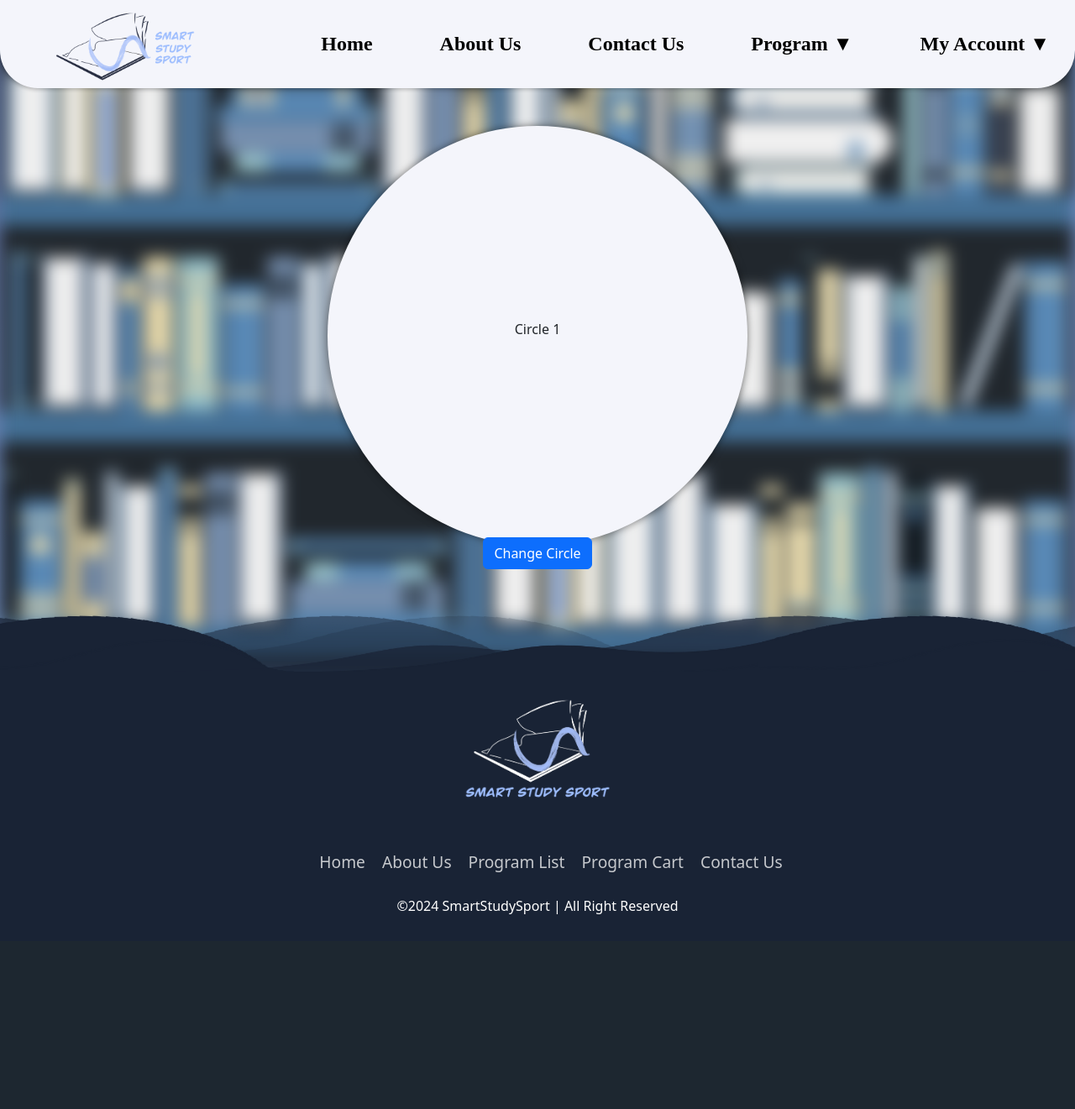
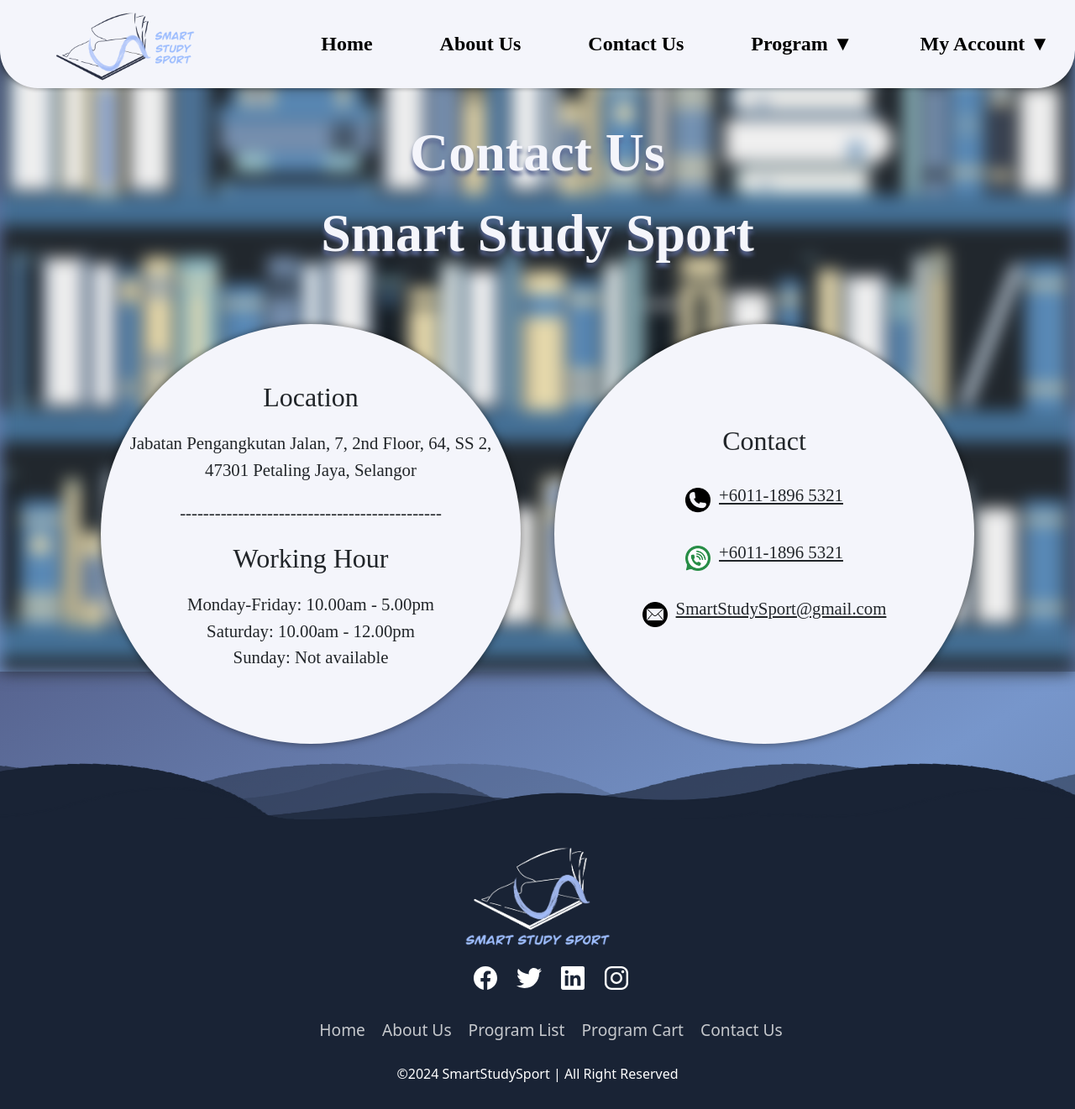
Before and after one commit to MrQin877/WebPro-B2200838, a PHP site: page /ContactUS.html in a window 1280 px wide. Shown: the whole page at 84% size. Before the commit the page ends 1089 px from the top, so only its background shows below. Run offline with PHP 8.4, Linux system fonts and the light colour scheme.

Commit message:
Contact Us complete

```diff
--- a/ContactUS.css
+++ b/ContactUS.css
@@ -1,11 +1,11 @@
 body {
     margin: 0;
     font-family: Georgia, 'Times New Roman', Times, serif;
-    position: relative; /* Ensure relative positioning for pseudo-element */
-    overflow-x: hidden; /* Prevent horizontal overflow */
+    position: relative;
+    overflow-x: hidden;
     background-image: linear-gradient(to bottom right, #576490, #7796CB, #5a7099), url('Contactus.png');
     background-size: cover;
-    background-attachment: fixed; /* Ensure background remains fixed */
+    background-attachment: fixed;
 }
 body::before {
     content: "";
@@ -16,12 +16,13 @@ body::before {
     height: 100%;
     background: url('Contactus.png') no-repeat center center;
     background-size: cover;
-    filter: blur(10px); /* Adjust blur amount as needed */
+    filter: blur(10px);
     z-index: -1;
 }
 
 section {
-    height: 100vh; /* Adjusted to full viewport height */
+    margin-top: -5%;
+    height: 130vh;
     position: relative;
     overflow: hidden;
     display: flex;
@@ -30,7 +31,28 @@ section {
     align-items: center;
 }
 
+.Jack-large-word {
+    font-weight: bold;
+    color: #f4f5fb;
+    font-family: "Jack Armstrong BB";
+    text-shadow: 0 5px 5px #576490;
+    margin-bottom: 40px;
+    font-size:400%
+}
 
+.Jack-normal-word {
+    font-family: "Jack Armstrong BB";
+    font-weight: 500;
+    margin-bottom: 20px;
+    font-size: 200%;
+}
+
+.Jack-small-word {
+    font-family: "Jack Armstrong BB";
+    font-weight: 500;
+    margin-bottom: 20px;
+    font-size: 130%;
+}
 
 .align-center {
     display: flex;
@@ -40,12 +62,13 @@ section {
     z-index: 2;
 }
 
+
 .white-block-l {
     width: 500px;
     height: 500px;
     background-color: #f4f5fb;
     border-radius: 50%;
-    position: absolute;
+
     z-index: 2;
     margin: 20px;
     padding: 20px;
@@ -62,7 +85,7 @@ section {
     height: 500px;
     background-color: #f4f5fb;
     border-radius: 50%;
-    position: absolute;
+
     z-index: 2;
     margin: 20px;
     padding: 20px;
@@ -74,6 +97,23 @@ section {
     transition: opacity 0.3s ease;
 }
 
+.contact-item {
+    display: flex;
+    align-items: center;
+    margin: 10px 0;
+}
+
+.icon {
+    width: 30px;  /* Adjust size as needed */
+    height: auto; /* Adjust size as needed */
+    margin-right: 10px;
+}
+
+.contact-text {
+    text-decoration: underline;
+    margin: 0; /* Remove default paragraph margin */
+}
+
 .button {
-    margin-top: 400%;
+    margin-top: 500%;
 }
--- a/ContactUS.html
+++ b/ContactUS.html
@@ -4,11 +4,11 @@
     <meta charset="UTF-8">
     <meta name="viewport" content="width=device-width, initial-scale=1.0">
     <title>Smart Study Sport - About Us</title>
-    <!-- Link to Bootstrap CSS -->
+
     <link href="https://cdn.jsdelivr.net/npm/bootstrap@5.3.3/dist/css/bootstrap.min.css" rel="stylesheet">
-    <!-- External CSS -->
+
     <link rel="stylesheet" href="ContactUS.css">
-    <!-- Font import -->
+
     <script type="text/javascript" src="https://db.onlinewebfonts.com/s/71976204cf6d53991ececd406824ec45?family=Jack+Armstrong+BB"></script>
     <script src="multiUsage.js" defer></script>
 </head>
@@ -16,27 +16,45 @@
     <headers></headers>
 
     <section>
-        <!-- Background with blur effect -->
+
         <div class="background-image"></div>
 
-        <!-- Content centered vertically -->
-        <div class="content align-center">
-            <div class="white-block-l circle" style="opacity: 1;">
-                <p class="Jack-large-word">Circle 1</p>
+        <div class="align-center" style="margin-top: 10%;">
+            <div class="Jack-large-word" style="text-align: center;"> Contact Us <br> Smart Study Sport</div>
+        </div>
+        <div class="content align-center" style="flex-direction: row">
+            <div class="white-block-l circle" style="flex-direction: column;">
+                <div>
+                    <h1 class="Jack-normal-word">Location</h1>
+                    <p class="Jack-small-word">Jabatan Pengangkutan Jalan, 7, 2nd Floor, 64, SS 2, 47301 Petaling Jaya, Selangor</p>
+                    <p class="Jack-small-word">---------------------------------------------</p>
+                </div>
+                <div>
+                    <h1 class="Jack-normal-word">Working Hour</h1>
+                    <p class="Jack-small-word">Monday-Friday: 10.00am - 5.00pm <br>Saturday: 10.00am - 12.00pm <br>Sunday: Not available</p>
+                </div>
             </div>
-            <div class="white-block-r circle" style="opacity: 0;">
-                <p class="Jack-normal-word">Circle 2</p>
+            <div class="white-block-r circle" style="flex-direction: column;">
+                <h1 class="Jack-normal-word">Contact</h1>
+                <div class="Jack-small-word contact-item" style="">
+                    <img src="Contact-icon2.png" alt="phone-icon" class="icon">
+                    <p style="text-decoration: underline;">+6011-1896 5321</p>
+                </div>
+                <div class="Jack-small-word contact-item" style="">
+                    <img src="Contact-icon1.png" alt="phone-icon" class="icon">
+                    <p style="text-decoration: underline;">+6011-1896 5321</p>
+                </div>
+                <div class="Jack-small-word contact-item" style="">
+                    <img src="Contact-icon3.png" alt="phone-icon" class="icon">
+                    <p style="text-decoration: underline;">SmartStudySport@gmail.com</p>
+                </div>
             </div>
-            <!-- Change Button -->
-            <div class="button align-center">
-                <button class="btn btn-primary" id="changeButton">Change Circle</button>
-            </div>
+
         </div>
     </section>
 
     <footers></footers>
-
-    <!-- External JavaScript -->
-    <script src="test.js"></script>
+    <script type="module" src="https://unpkg.com/ionicons@5.5.2/dist/ionicons/ionicons.esm.js"></script>
+      <script nomodule src="https://unpkg.com/ionicons@5.5.2/dist/ionicons/ionicons.js"></script>
 </body>
 </html>
```
Also changed, not shown: Contact-icon1.png (added), Contact-icon2.png (added), Contact-icon3.png (added).
